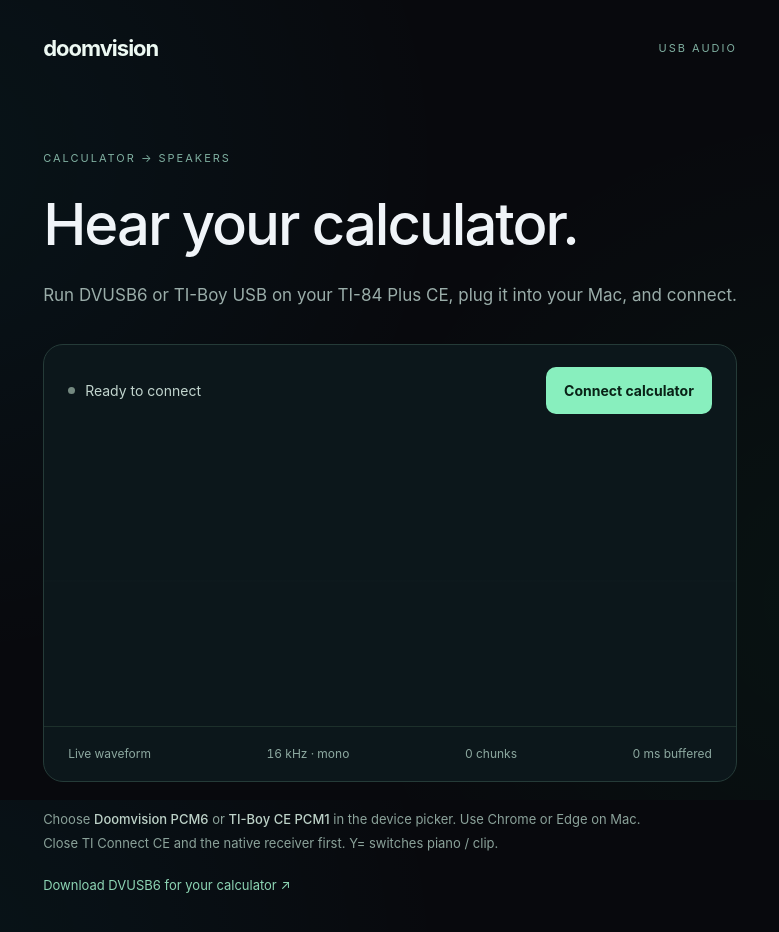
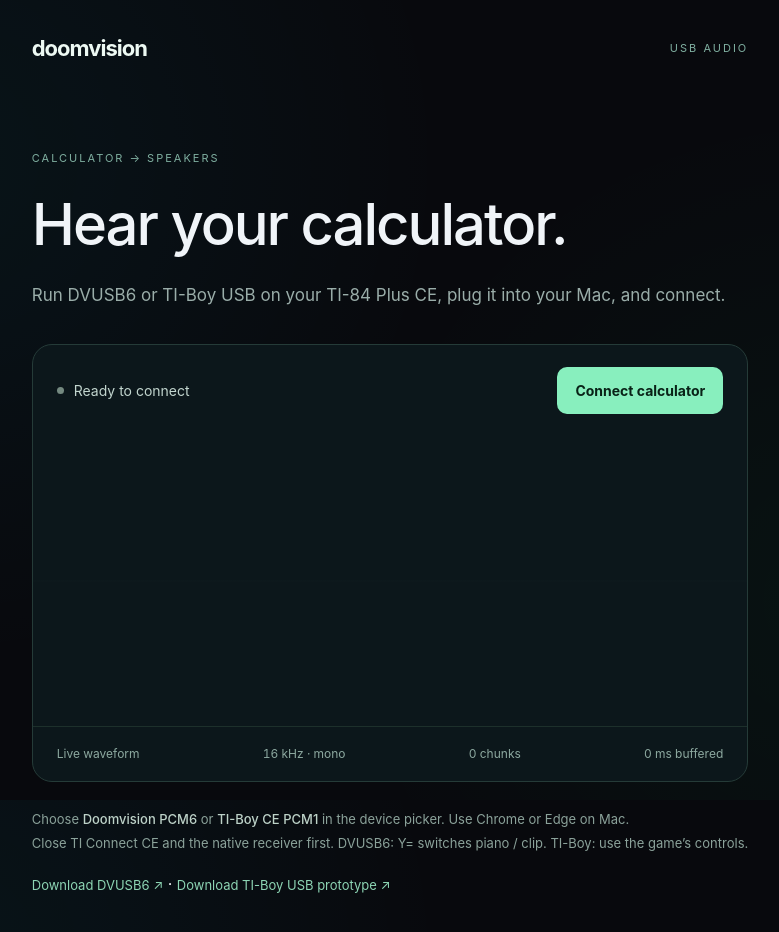
Before and after one commit to e10h/doomvision, a Next.js app: page /usb in a window 1280 px wide. Shown: the top 932 px of the page, without its empty margins (250-1029 px from the left). Built offline with nearby package versions, Linux system fonts and the light colour scheme.

Commit message:
Clarify USB ownership errors and link TI-Boy audio build

```diff
--- a/src/app/usb/page.tsx
+++ b/src/app/usb/page.tsx
@@ -50,7 +50,8 @@ export default function UsbReceiver() {
       const iface=device.configuration?.interfaces.find(i=>i.alternates.some(a=>a.interfaceClass===255&&a.interfaceSubclass===0x44&&a.interfaceProtocol===1));
       if(!iface)throw Error("No Doomvision audio interface. Run DVUSB6 and reconnect the cable.");
       const alternate=iface.alternates.find(a=>a.interfaceClass===255&&a.interfaceSubclass===0x44&&a.interfaceProtocol===1)!;
-      await device.claimInterface(iface.interfaceNumber);
+      try { await device.claimInterface(iface.interfaceNumber); }
+      catch { throw Error("Calculator USB is busy. Quit TI Connect CE with ⌘Q, close other USB receiver tabs, then unplug and reconnect the cable while the game stays running."); }
       await device.selectAlternateInterface(iface.interfaceNumber,alternate.alternateSetting);
       await context.audioWorklet.addModule('/usb-audio-worklet.js');
       if(!s.active){cleanup(s);return;}
@@ -85,8 +86,9 @@ export default function UsbReceiver() {
       <div className={styles.stats}><span>{connected?stats.mode:"Live waveform"}</span><span>{stats.rate/1000} kHz · mono</span><span>{stats.chunks.toLocaleString()} chunks</span><span>{stats.queued} ms buffered</span></div>
     </section>
     {error&&<p role="alert" className={styles.error}>{error}</p>}
-    <p className={styles.hint}>Choose <strong>Doomvision PCM6</strong> or <strong>TI-Boy CE PCM1</strong> in the device picker. Use Chrome or Edge on Mac.<br/>Close TI Connect CE and the native receiver first. Y= switches piano / clip.</p>
+    <p className={styles.hint}>Choose <strong>Doomvision PCM6</strong> or <strong>TI-Boy CE PCM1</strong> in the device picker. Use Chrome or Edge on Mac.<br/>Close TI Connect CE and the native receiver first. DVUSB6: Y= switches piano / clip. TI-Boy: use the game’s controls.</p>
     {connected&&<p className={styles.health}>{stats.underruns} audio underruns · {stats.dropped} dropped samples</p>}
-    <a className={styles.download} href="/downloads/DVUSB6.8xp">Download DVUSB6 for your calculator ↗</a>
+    <a className={styles.download} href="/downloads/DVUSB6.8xp">Download DVUSB6 ↗</a>{" · "}
+    <a className={styles.download} href="/downloads/tiboyce-usb-audio.zip">Download TI-Boy USB prototype ↗</a>
   </main>;
 }
```
